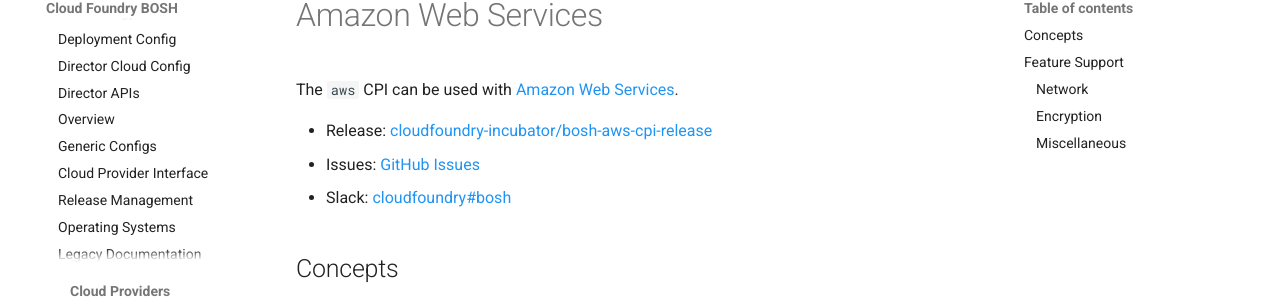
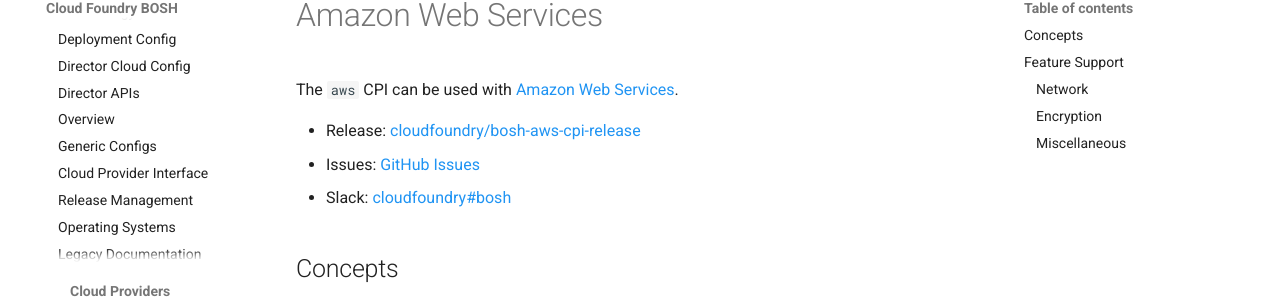
Before and after one commit to cloudfoundry/docs-bosh, an MkDocs documentation site: the page built from content/aws.md, in a window 1280 px wide and 900 px high. Shown: the part 151-456 px from the top of the window. Built offline with MkDocs 1.6.1 and Material for MkDocs 9.7.7, drawn with Linux system fonts in a browser that asks for light colours; old or Windows-style settings are respelled for this version of MkDocs; part of the change alters nothing that is shown.

Commit message:
Fix some CPI URLs
Replace cloudfoundry-incubator by cloudfoundry for all CPIs that recently graduated from incubation.

```diff
--- a/content/aws.md
+++ b/content/aws.md
@@ -6,8 +6,8 @@ title: Amazon Web Services
 
 The `aws` CPI can be used with [Amazon Web Services](https://aws.amazon.com/).
 
- * Release: [cloudfoundry-incubator/bosh-aws-cpi-release](https://github.com/cloudfoundry-incubator/bosh-aws-cpi-release)
- * Issues: [GitHub Issues](https://github.com/cloudfoundry-incubator/bosh-aws-cpi-release/issues)
+ * Release: [cloudfoundry/bosh-aws-cpi-release](https://github.com/cloudfoundry/bosh-aws-cpi-release)
+ * Issues: [GitHub Issues](https://github.com/cloudfoundry/bosh-aws-cpi-release/issues)
  * Slack: [cloudfoundry#bosh](https://cloudfoundry.slack.com/messages/bosh)
 
 
@@ -49,9 +49,9 @@ AWS supports encryption functionality through their [Key Management Service](htt
 
 | Platform | Disk Type | Encryption | Customer-managed Keys |
 | -------- | --------- | ---------- | --------------------- |
-| Linux | Root Disk | Supported, [v69](https://github.com/cloudfoundry-incubator/bosh-aws-cpi-release/releases/tag/v69)+ | Supported |
-| Linux | Ephemeral Disk | Supported, [v69](https://github.com/cloudfoundry-incubator/bosh-aws-cpi-release/releases/tag/v69)+ | Supported |
-| Linux | Persistent Disk | Supported, [v69](https://github.com/cloudfoundry-incubator/bosh-aws-cpi-release/releases/tag/v69)+ | Supported |
+| Linux | Root Disk | Supported, [v69](https://github.com/cloudfoundry/bosh-aws-cpi-release/releases/tag/v69)+ | Supported |
+| Linux | Ephemeral Disk | Supported, [v69](https://github.com/cloudfoundry/bosh-aws-cpi-release/releases/tag/v69)+ | Supported |
+| Linux | Persistent Disk | Supported, [v69](https://github.com/cloudfoundry/bosh-aws-cpi-release/releases/tag/v69)+ | Supported |
 | Windows | Root Disk | Partially Supported (manual steps required) | Supported |
 | Windows | Ephemeral Disk | Not Supported | n/a |
 | Windows | Persistent Disk | Not Supported | n/a |
@@ -63,5 +63,5 @@ AWS supports encryption functionality through their [Key Management Service](htt
 
 | Feature   | Support |
 | --------- | ------- |
-| Multi-CPI | Supported, [v61](https://github.com/cloudfoundry-incubator/bosh-aws-cpi-release/releases/tag/v61)+ |
+| Multi-CPI | Supported, [v61](https://github.com/cloudfoundry/bosh-aws-cpi-release/releases/tag/v61)+ |
 | Native Disk Resize | Not Supported |
```
